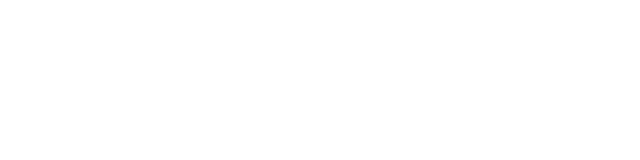
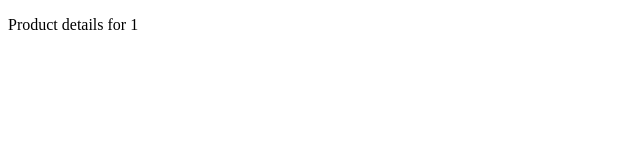
Before and after one commit to gekh/nuxt-crush-course-net-ninjas, a Nuxt app: page /products/1 in a window 1280 px wide. Before the commit this address had no page. Shown: the top 160 px of the page, without its empty margins (0-640 px from the left). Built offline with nearby package versions, Linux system fonts and the light colour scheme.

Commit message:
added a page with a dynamic param

```diff
--- /dev/null
+++ b/pages/products/[id].vue
@@ -0,0 +1,13 @@
+<template>
+  <div>
+    <p>Product details for {{id}}</p>
+  </div>
+</template>
+
+<script setup>
+  const { id } = useRoute().params
+</script>
+
+<style scoped>
+
+</style>
```
